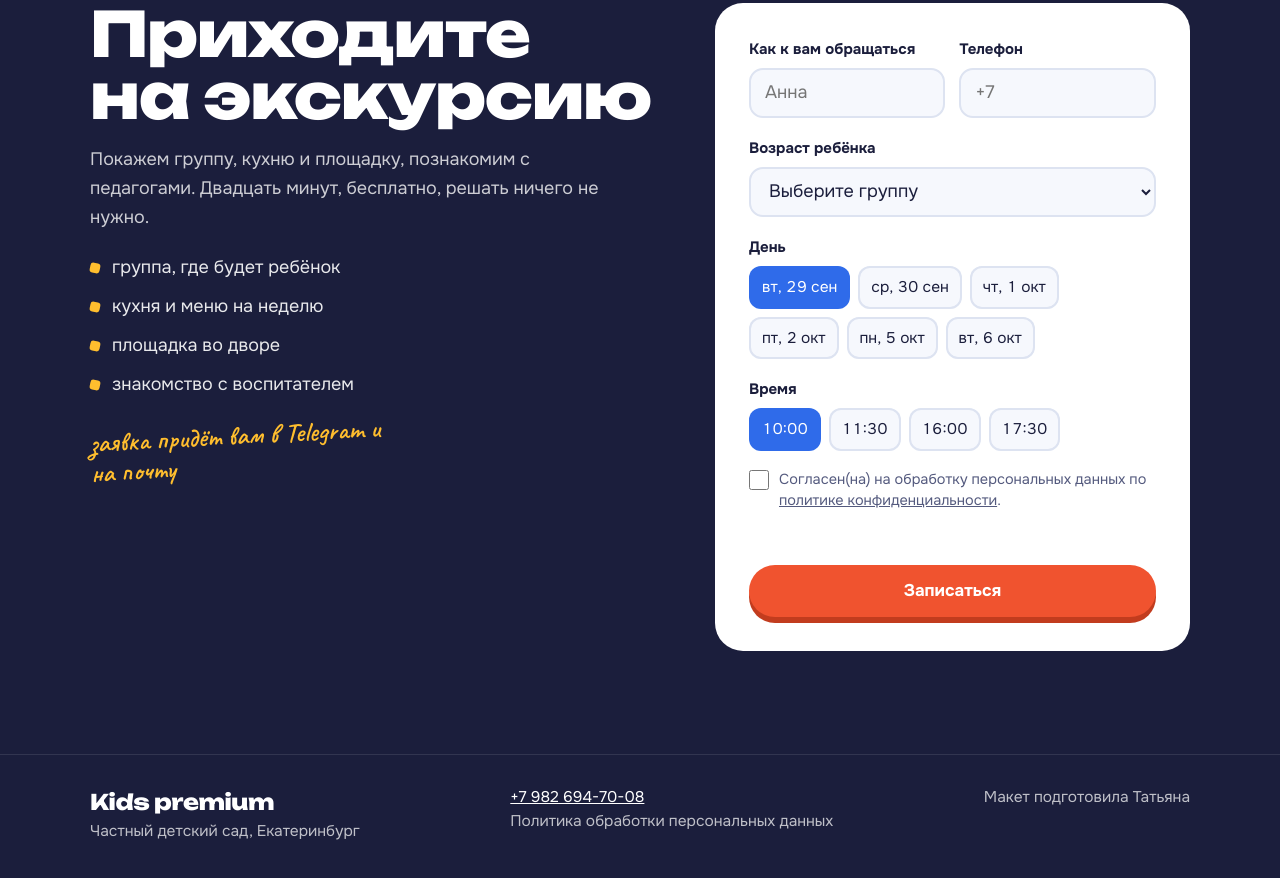
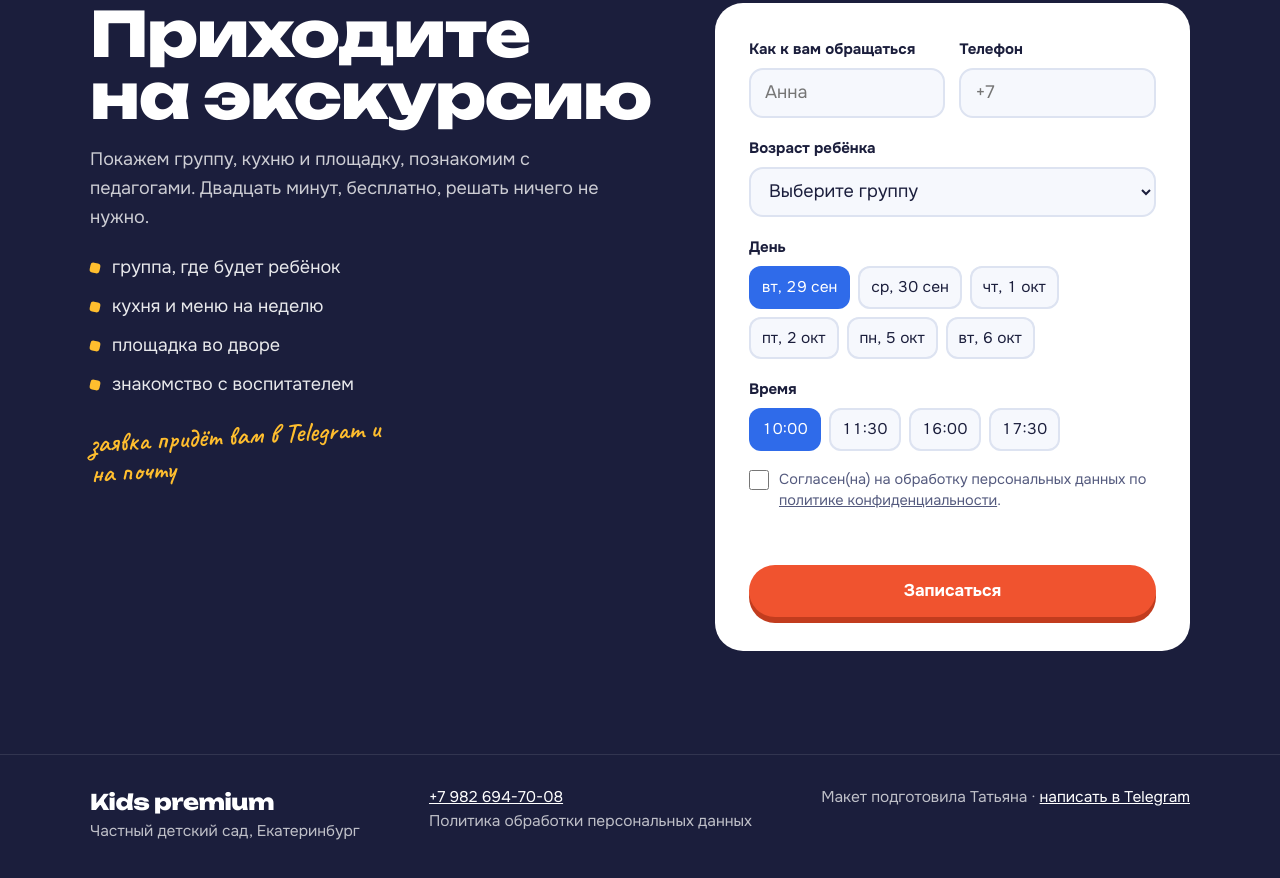
Before and after one commit to tanyaboloba-svg/demo, a plain HTML site: page kids-premium/index.html in a window 1280 px wide. Shown: the part 5952-6830 px from the top of the page. Drawn offline with Linux system fonts and the light colour scheme.

Commit message:
Вау-демо: ссылка на Telegram @tanya_site — kids-premium

```diff
--- a/kids-premium/index.html
+++ b/kids-premium/index.html
@@ -531,7 +531,7 @@ h3 { font-size: 1.22rem; line-height: 1.2; }
   <div class="wrap">
     <div><div class="logo">Kids premium</div>Частный детский сад, Екатеринбург</div>
     <div><a href="tel:+79826947008">+7 982 694-70-08</a><br>Политика обработки персональных данных</div>
-    <div>Макет подготовила Татьяна</div>
+    <div>Макет подготовила Татьяна · <a href="https://t.me/tanya_site" target="_blank" rel="noopener">написать в Telegram</a></div>
   </div>
 </footer>
 
```
